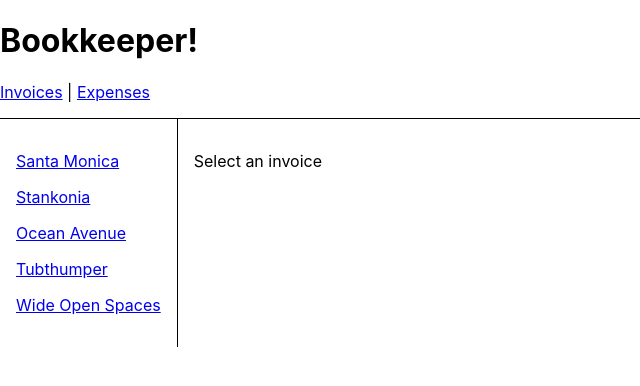
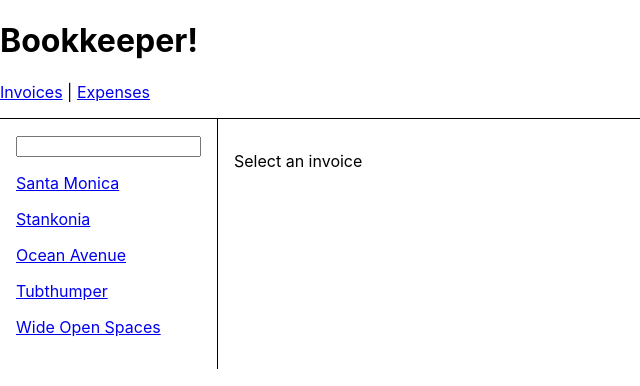
Before and after one commit to hikmanisyariful/Router-Tutorial, a React (Create React App) app: page /invoices in a window 1280 px wide. Shown: the top 386 px of the page, without its empty margins (0-640 px from the left). Built offline with nearby package versions, Linux system fonts and the light colour scheme.

Commit message:
Search Params

```diff
--- a/src/routes/invoices.js
+++ b/src/routes/invoices.js
@@ -1,10 +1,12 @@
 import React from "react";
 // import { Outlet, Link } from "react-router-dom";
-import { NavLink, Outlet } from "react-router-dom";
+import { NavLink, Outlet, useSearchParams } from "react-router-dom";
 import { getInvoices } from "../data";
 
 export default function Invoices() {
   let invoices = getInvoices();
+  let [searchParams, setSearchParams] = useSearchParams();
+
   return (
     <div style={{ display: "flex" }}>
       <nav
@@ -13,16 +15,31 @@
           padding: "1rem"
         }}
       >
-        {invoices.map(invoice => (
+        <input
+          value={searchParams.get("filter") || ""}
+          onChange={event => {
+            let filter = event.target.value;
+            if (filter) {
+              setSearchParams({ filter });
+            } else {
+              setSearchParams({});
+            }
+          }}
+        />
+        {invoices
+          .filter(invoice => {
+            let filter = searchParams.get("filter");
+            if (!filter) return true;
+            let name = invoice.name.toLowerCase();
+            return name.startsWith(filter.toLowerCase());
+          })
+          .map(invoice => (
             <NavLink
-            // style={{ display: "block", margin: "1rem 0" }}
-            style={({ isActive }) => {
-              return {
+              style={({ isActive }) => ({
                 display: "block",
                 margin: "1rem 0",
                 color: isActive ? "red" : ""
-              };
-            }}
+              })}
               to={`/invoices/${invoice.number}`}
               key={invoice.number}
             >
```
Lines whose indentation alone changed are shown as unchanged.
